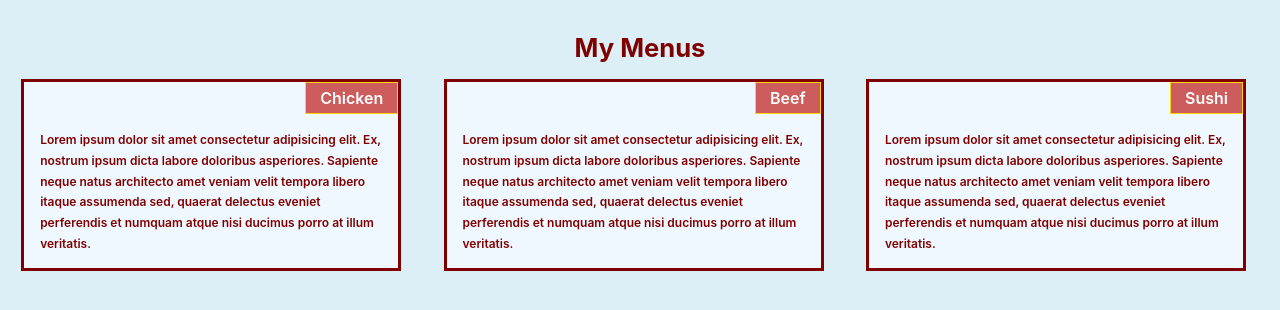
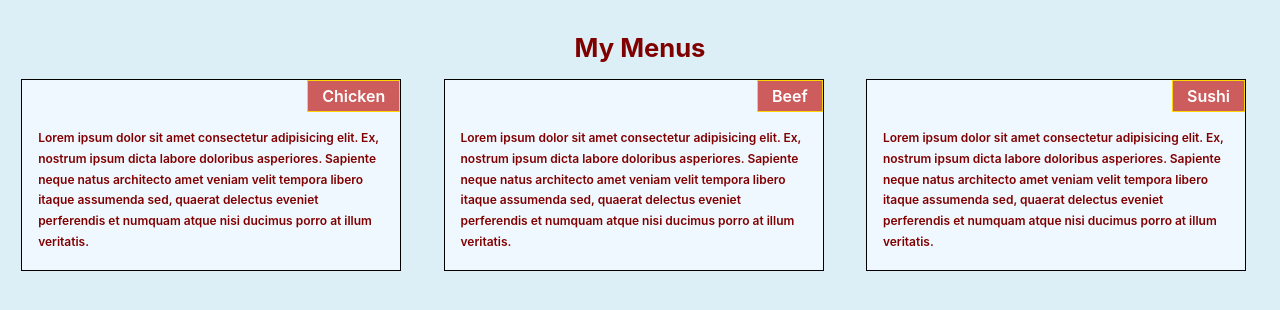
Before and after one commit to Whayasay392/Coursera-module-two, a plain HTML site: page index.html in a window 1280 px wide. Drawn offline with Linux system fonts and the light colour scheme.

Commit message:
module two

```diff
--- a/style.css
+++ b/style.css
@@ -15,7 +15,7 @@ body    {
     width: 90%;
     height: 12rem;
     padding: 1rem;
-    border: 3px solid maroon;
+    border: 1px solid black;
     margin: 1rem auto;
     position: relative;
 
```
